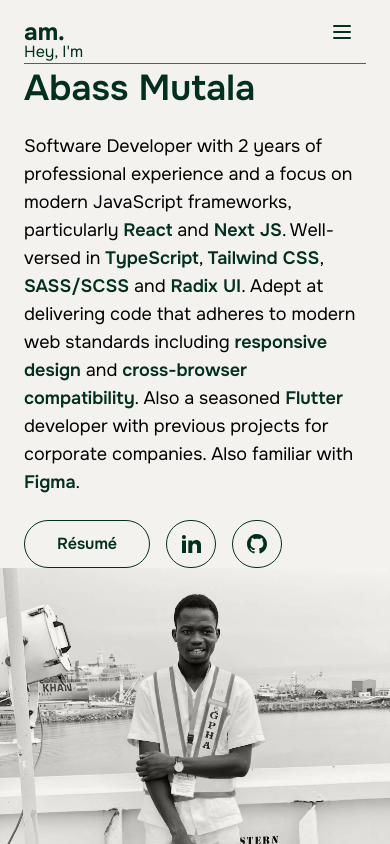
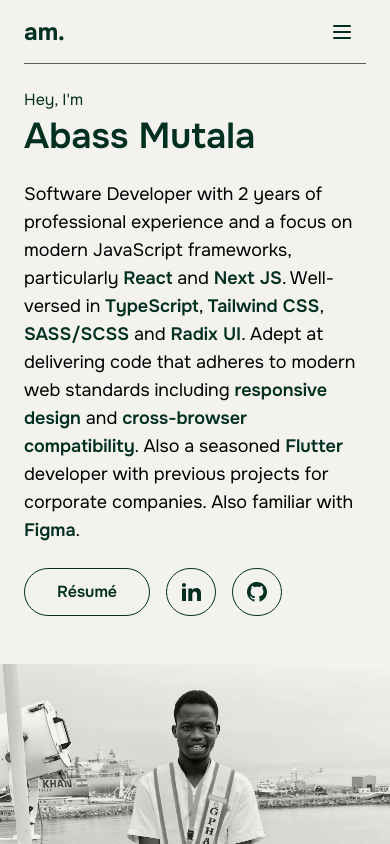
Before and after one commit to abassmutala/abassmutala.github.io, a Next.js app: page / in a window 390 px wide. Shown: the top 844 px of the page. Built offline with nearby package versions, Linux system fonts and the light colour scheme.

Commit message:
resolved mobile hero overflow

```diff
--- a/src/app/components/Hero.tsx
+++ b/src/app/components/Hero.tsx
@@ -8,7 +8,7 @@
   // console.log(experience);
 
   return (
-    <section className="relative h-screen max-h-[480px] lg:max-h-[768px]">
+    <section className="relative h-full lg:h-screen lg:max-h-[768px]">
       <div className="h-full max-w-xl mx-auto px-6 md:px-8">
         <div className="h-full py-6 md:py-8 lg:py-12">
           <div className="h-full flex flex-col items-center justify-center gap-y-6 md:gap-y-8">
```
